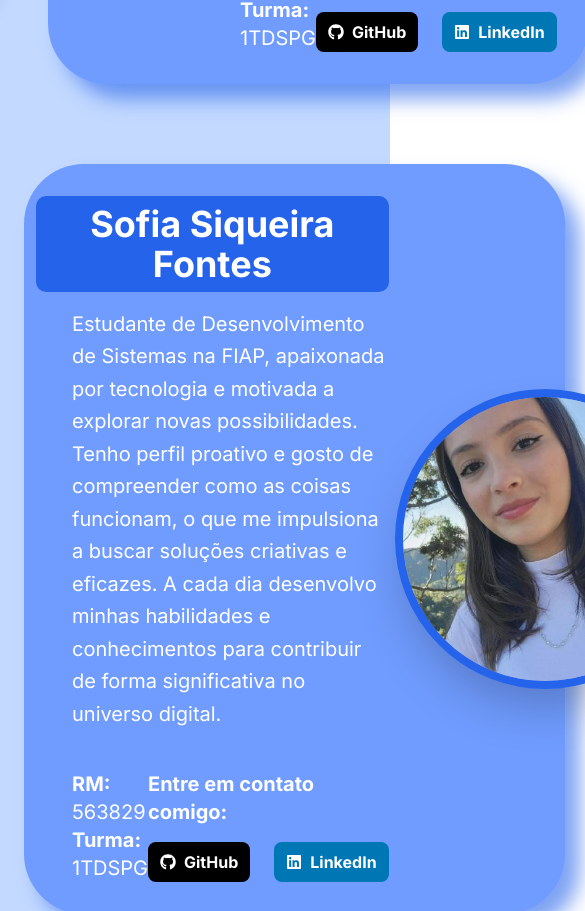
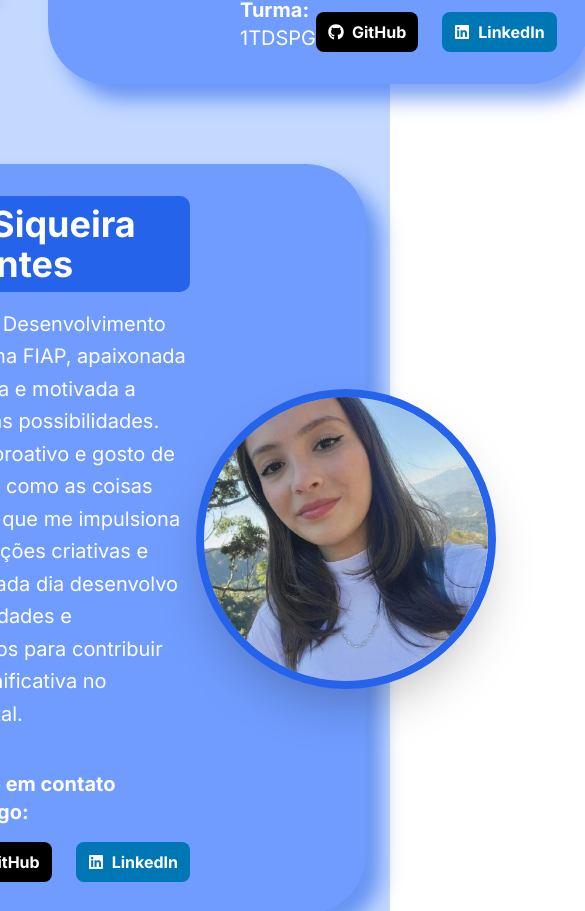
Before and after one commit to BSM-Challenge/ct-hc, a React (Vite) app: page /integrantes in a window 390 px wide. Shown: the part 913-1824 px from the top of the page, 585 px wide, since content can reach past the window. Built offline with nearby package versions, Linux system fonts and the light colour scheme; a web font is replaced by a local one.

Commit message:
Consertando um pequeno erro no card "Sofia", agora está terminado a responsividade da página integrantes.

```diff
--- a/src/routes/Integrantes/index.tsx
+++ b/src/routes/Integrantes/index.tsx
@@ -24,7 +24,7 @@ export default function Integrantes() {
         </div>
       </section>
       <section className="py-10">
-        <div className="flex justify-start mt-10 sm:mt-16 md:mt-20 w-full px-6 sm:px-10 md:px-30">
+        <div className="flex justify-end mt-10 sm:mt-16 md:mt-20 w-full px-6 sm:px-10 md:px-30">
           <Card
             nome="Sofia Siqueira Fontes"
             img="/public/foto-sofia.jpg"
```
